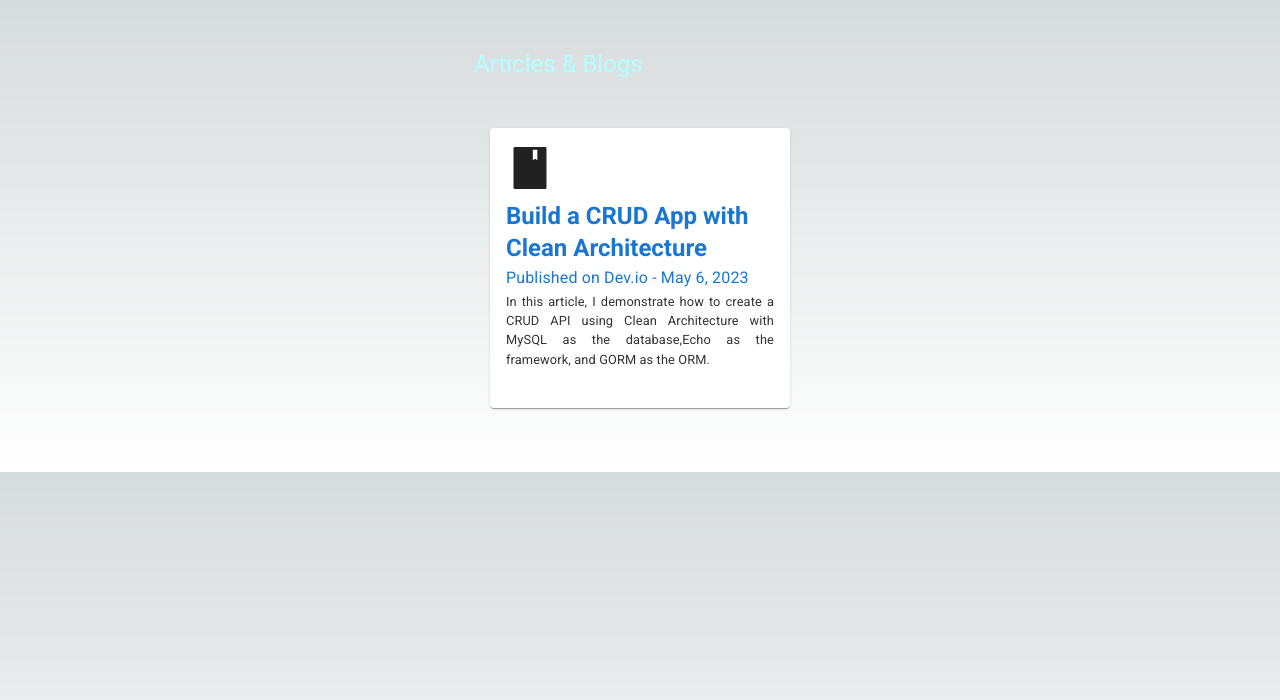
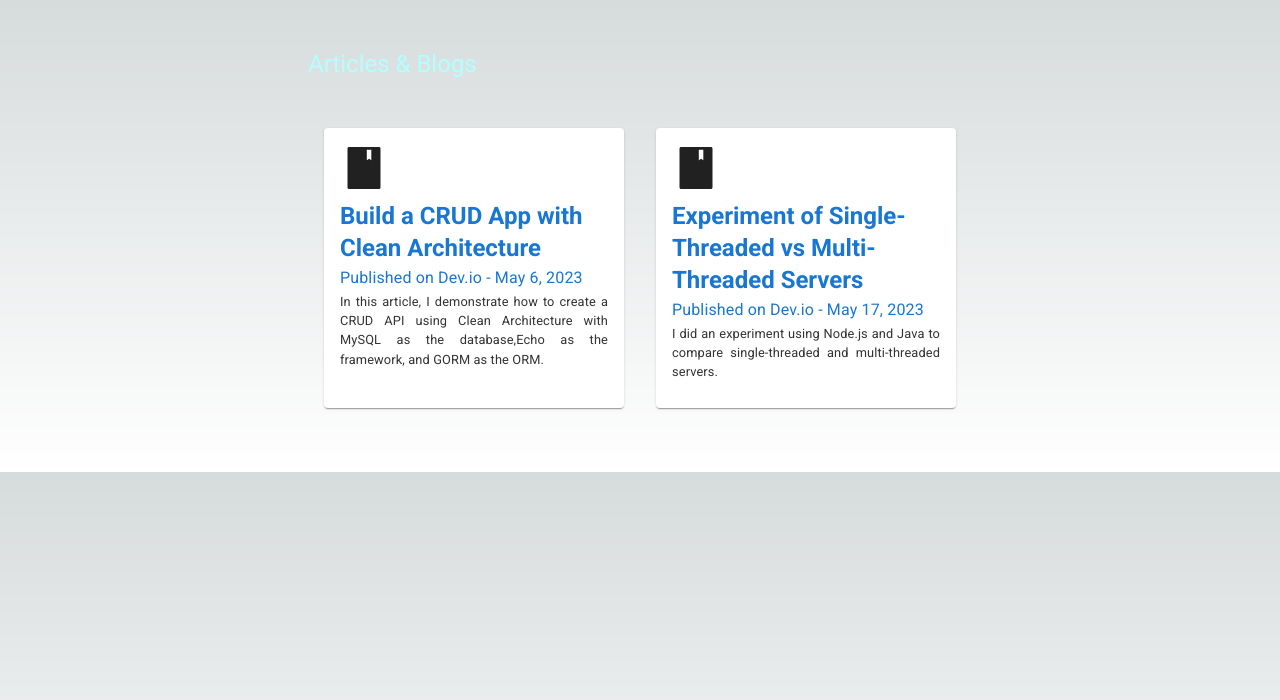
Before and after one commit to michinoins/portfolio, a Next.js app: page /components/ArticleSection in a window 1280 px wide. Shown: the top 700 px of the page. Built offline with nearby package versions, Linux system fonts and the light colour scheme.

Commit message:
add an article

```diff
--- a/pages/components/ArticleSection.tsx
+++ b/pages/components/ArticleSection.tsx
@@ -99,6 +99,13 @@ const ArticleSection: React.FC<ArticleSectionProps> = ({ id }) => {
         "In this article, I demonstrate how to create a CRUD API using Clean Architecture with MySQL as the database,Echo as the framework, and GORM as the ORM.",
       link: "https://dev.to/michinoins/building-a-crud-app-with-mysql-gorm-echo-and-clean-architecture-in-go-h6d",
     },
+    {
+      title: "Experiment of Single-Threaded vs Multi-Threaded Servers",
+      subtitle: "Published on Dev.io - May 17, 2023",
+      description:
+        "I did an experiment using Node.js and Java to compare single-threaded and multi-threaded servers.",
+      link: "https://dev.to/michinoins/single-threaded-vs-multi-threaded-servers-an-experiment-with-nodejs-and-java-3183",
+    },
   ];
 
   return (
```
